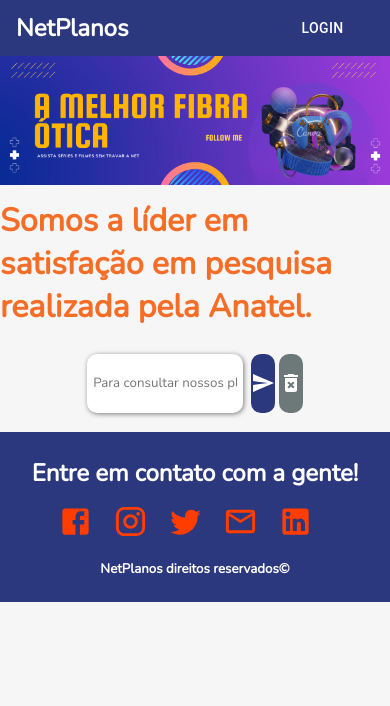
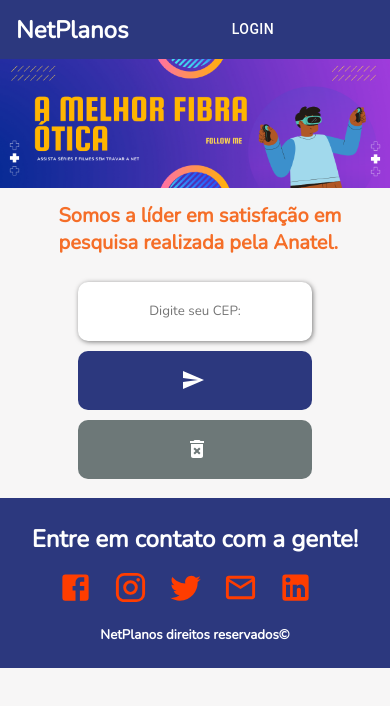
Before and after one commit to gustavomonteirodev/CaseInternet, a React (Create React App) app: page / in a window 390 px wide. Shown: the top 706 px of the page. Built offline with nearby package versions, Linux system fonts and the light colour scheme.

Commit message:
responsividade - component home configurado

```diff
--- a/src/Pages/Home/Home.js
+++ b/src/Pages/Home/Home.js
@@ -68,20 +68,18 @@
                     <input
                         id="input-cep"
                         label="Consulte o CEP"
-                        placeholder="Para consultar nossos planos, digite seu CEP:"
+                        placeholder="Digite seu CEP:"
                         value={states.cep}
                         onChange={handleChange}
                         maxLength="9"
                         autoFocus
                     />
-
                     <button variant="contained" type="submit" className="btn-find" onClick={mostrarOuEsconder}>
                         <SendIcon className="icon-send" />
                     </button>
                     <button color="inherit" variant="contained" type="button" className="btn-clean" onClick={clearContent}>
                         <DeleteForeverIcon className="icon-clean" />
                     </button>
-
                 </form>
             </div>
 
--- a/src/Pages/Home/HomeStyle.css
+++ b/src/Pages/Home/HomeStyle.css
@@ -43,6 +43,10 @@
 form{
     display: flex;
     justify-content: center;
+}
+
+button {
+    width: 15%;
 }
 
 .btn-find {
@@ -112,7 +116,6 @@
 .data-list.error-data-cep {
     width: 30%;
     color: #934b4b;
-    /* position: absolute; */
     bottom: 0;
     padding: 16px 8px;
     box-sizing: border-box;
@@ -143,36 +146,76 @@
     vertical-align: text-bottom;
 }
 
-@media only screen and (min-width: 1200px) {
-    .btn-find{
-        width: 12vw;
+
+@media screen and (max-width:1000px){
+    .boas-vindas {
+        padding-top: 1vh;
+        padding-left: 15%;
+        font-size: 20px;
+        display: flex;
+        justify-content: center;
+        margin: auto 0;
+        font-weight: 1000;
     }
-    .btn-clean{
-        width: 8vw;
+
+    .component-search {
+        margin-top: 3vh;
+        display: flex;
+        justify-content: center;
+        flex-direction: column;
+        user-select: none;
     }
-}
 
-@media only screen and (max-width: 250px) {
-    form {
+    #input-cep{
+        width: 60vw;
+        height: 7vh;
+        border-radius: 10px;
+        border: none;
+        padding: 6px;
+        box-sizing: border-box;
+        margin-right: 1%;
+        margin-left: 20%;
+    }
+
+    #input-cep:focus {
+        outline: none;
+    }
+
+    form{
+        display: flex;
         flex-direction: column;
     }
-    #input-cep {
-        width: 100%;
-        margin-bottom: 2%;
+
+    button {
+        box-sizing: border-box;
+        width: 60%;
+        height: 7vh;
     }
-    .btn-find{
-        width: 100%;
-        font-size: 0.6em;
-        margin-bottom: 2%;
+
+    .btn-find {
+        border-radius: 10px;
+        border: none;
+        cursor: pointer;
+        margin: 10px 0 10px 20%;
     }
-    .btn-clean{
-        width: 100%;
+
+    input {
+        text-align: center;
     }
-    .data-list {
-        height: max-content;
-        margin-bottom: 2%;
+
+    .btn-clean {
+        border-radius: 10px;
+        border: none;
+        cursor: pointer;
+        margin-left: 20%;
     }
-    span {
-        font-size: 1rem;
+
+    .component-response {
+        display: flex;
+        flex-direction: column;
+        align-items: center;
+        text-align: center;
+        margin-top: 2%;
     }
+
 }
```
Also changed, not shown: src/Pages/Offers/OffersStyle.css (+17 -17 lines), src/assets/netPlano.png.
